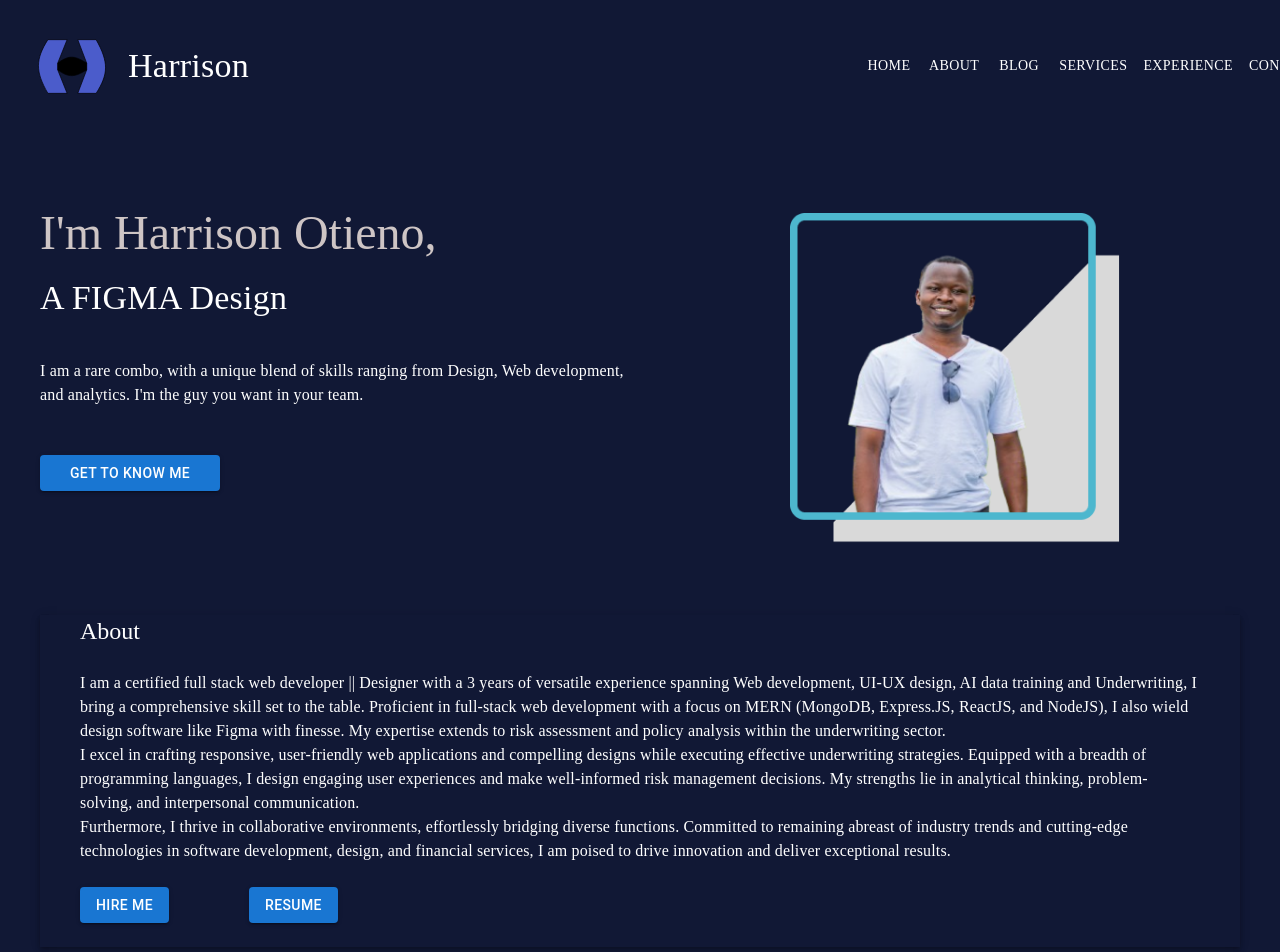
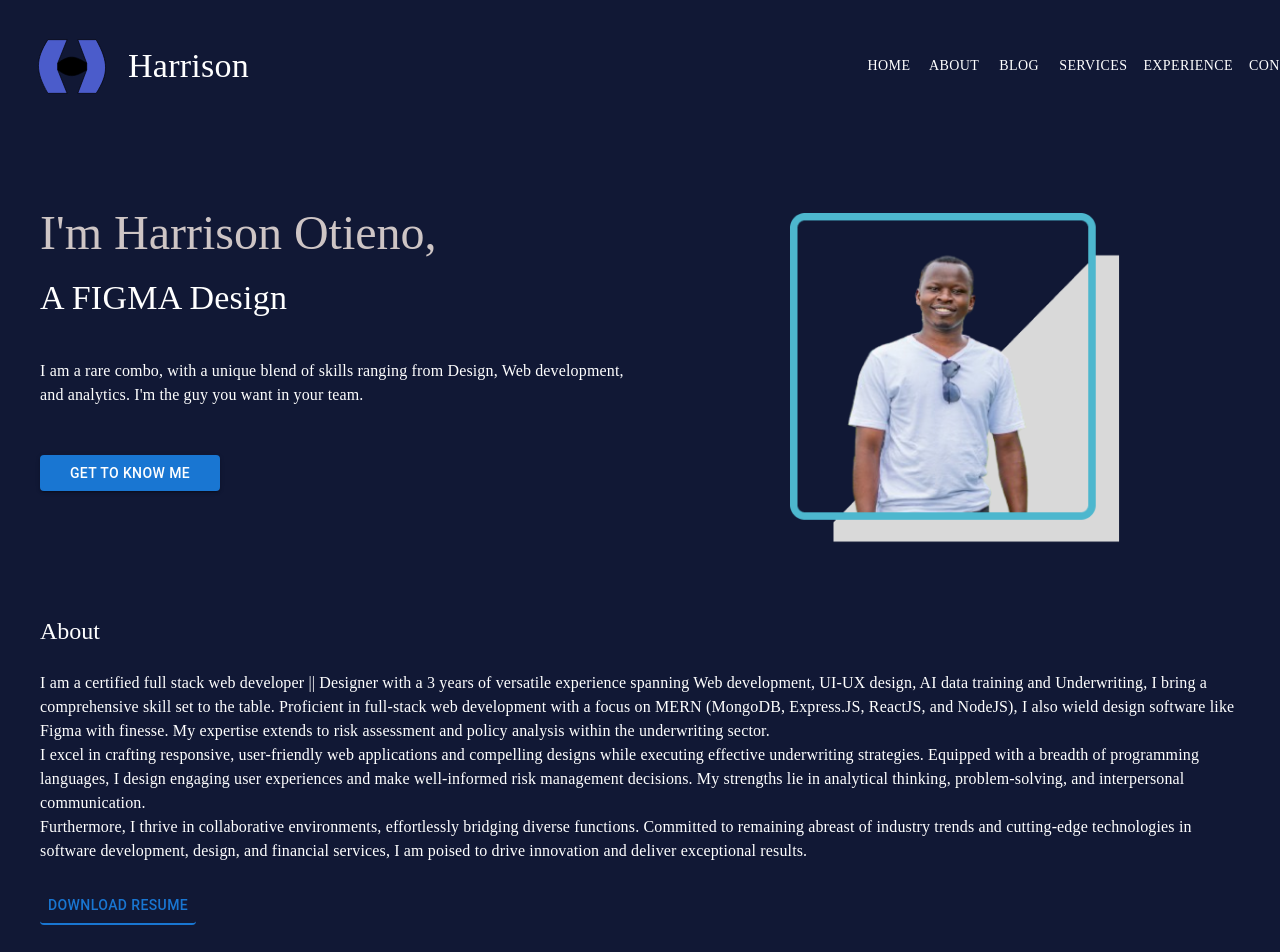
Before and after one commit to Ogalo/my_portifolio, a React (Create React App) app: page / in a window 1280 px wide. Shown: the top 952 px of the page. Built offline with nearby package versions, Linux system fonts and the light colour scheme.

Commit message:
Add resume

```diff
--- a/src/components/About.tsx
+++ b/src/components/About.tsx
@@ -1,10 +1,22 @@
 import { Box, Typography, Stack, Button } from "@mui/material";
 
+
 const About = () => {
+
+  const onButtonClick = () => {
+    const pdfUrl = "Resume.pdf";
+    const link = document.createElement("a");
+    link.href = pdfUrl;
+    link.download = "Resume.pdf"; // specify the filename
+    document.body.appendChild(link);
+    link.click();
+    document.body.removeChild(link);
+};
+
   return (
     <Box
 
-      sx={{ alignItems: "center", boxShadow: 4, mx: 5, px: 5 }}
+      sx={{ alignItems: "center", px: 5 }}
       mt={5}
 
     >
@@ -38,16 +50,11 @@ const About = () => {
         </Typography>
       </Typography>
       <Box sx={{mt: 3, display: 'flex', flexDirection: 'row', pb: 3, gap: 10 }}>
-
       <Button
-      variant="contained" href="#contained-buttons"
+      sx={{borderBottom: 2, }}
+      onClick={onButtonClick}
       >
-        Hire Me
-      </Button>
-      <Button
-      variant="contained" href="#contained-buttons"
-      >
-        Resume
+       Download Resume
       </Button>
       </Box>
 
```
Also changed, not shown: 1 other file (tests, documents, lock files or other folders).
